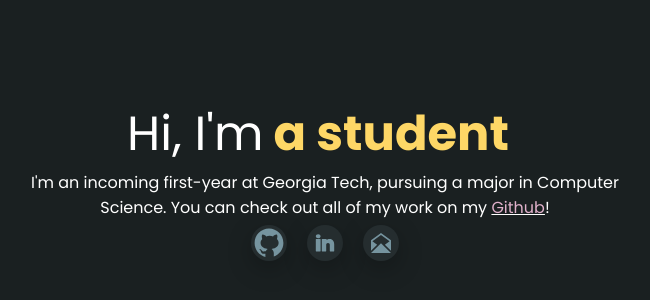
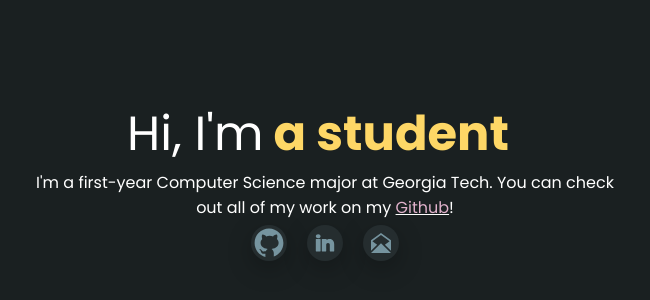
Before and after one commit to siddhxrth/siddharth-lohani-dot-dev, a Next.js app: page / in a window 1280 px wide. Shown: the part 234-534 px from the top of the page, without its empty margins (315-965 px from the left). Built offline with nearby package versions, Linux system fonts and the light colour scheme.

Commit message:
remove incoming

```diff
--- a/pages/index.js
+++ b/pages/index.js
@@ -49,7 +49,7 @@ export default function Home() {
             marginBottom: 0,
           }}
         >
-          I&apos;m an incoming first-year at Georgia Tech, pursuing a major in Computer Science.
+          I&apos;m a first-year Computer Science major at Georgia Tech.
           You can check out all of my work on my <u><a href={githubLink} target="_blank" rel="noreferrer" style={{ "color": "#E0B1CB" }}>Github</a></u>!
 
           <br></br>
```
